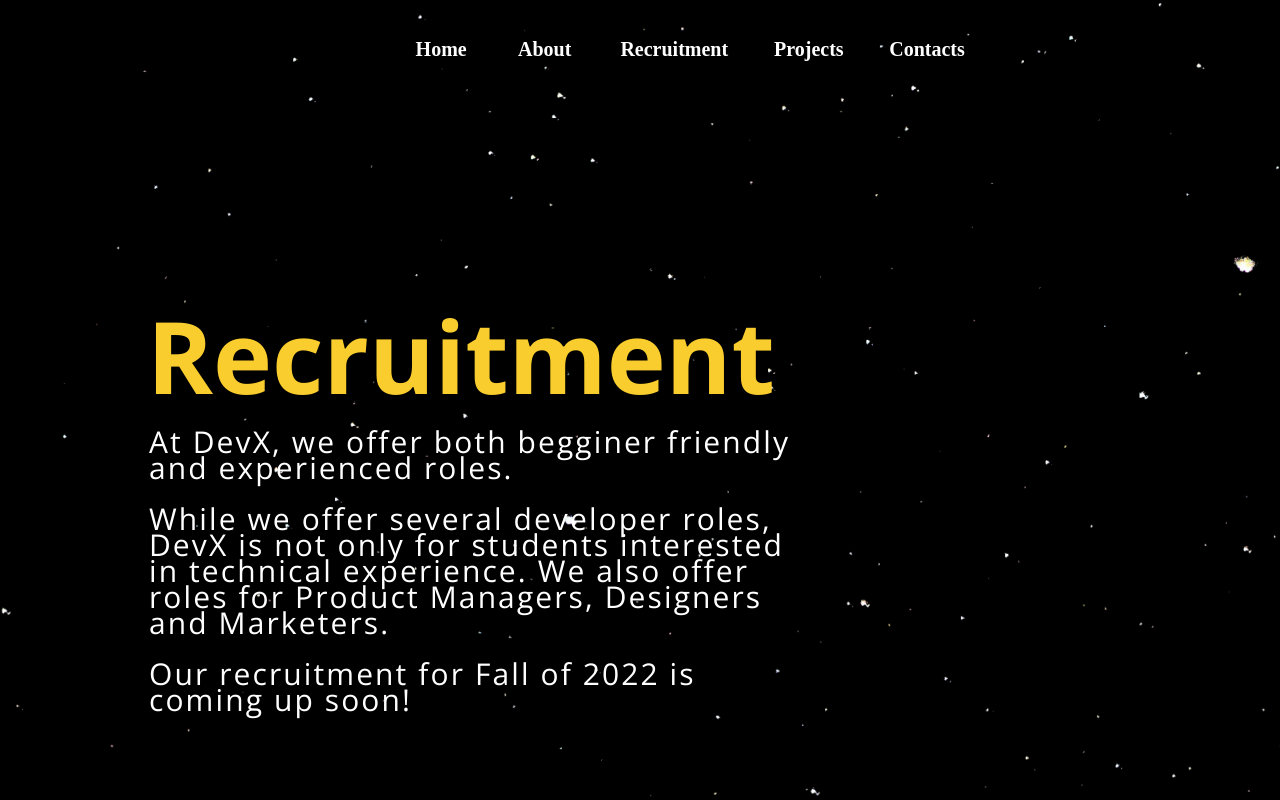
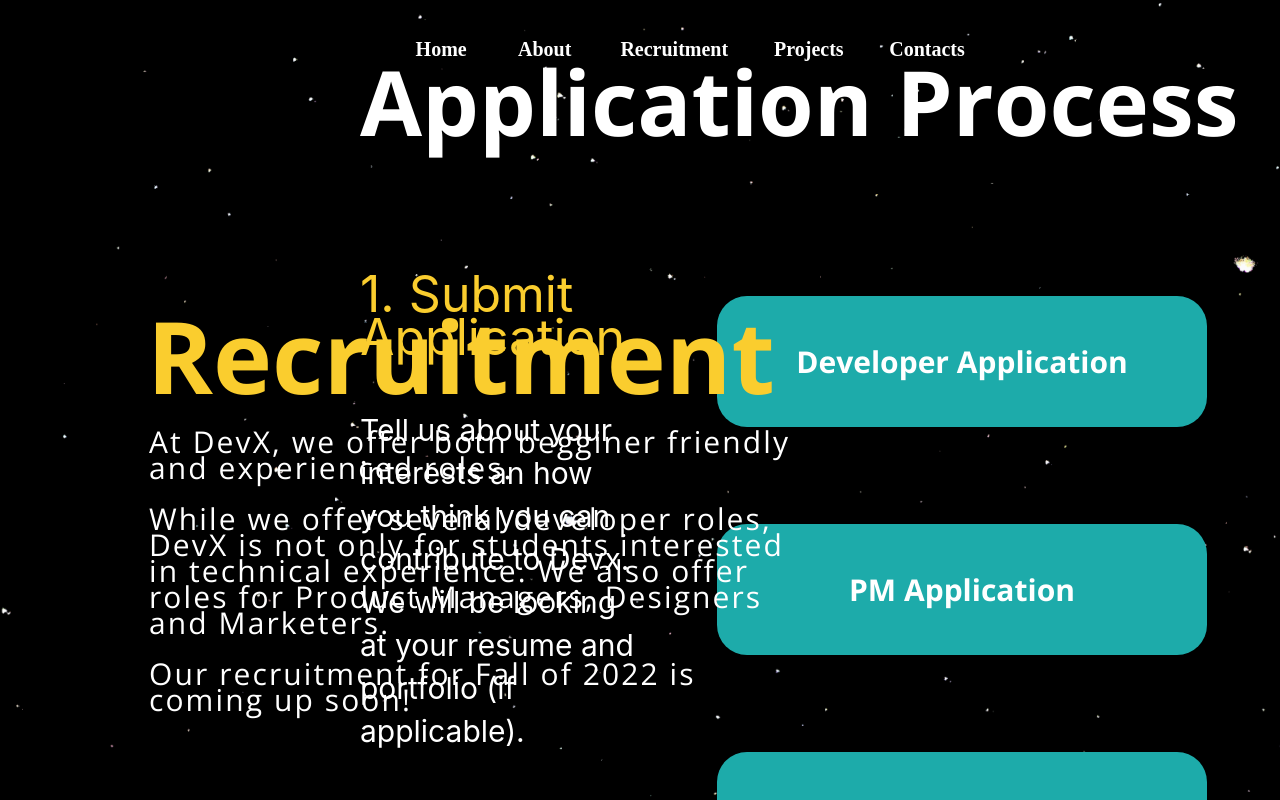
Before and after one commit to twxsha/devx_summer22_interns, a React (Create React App) app: page /recruitment in a window 1280 px wide. Shown: the top 800 px of the page. Built offline with nearby package versions, Linux system fonts and the light colour scheme.

Commit message:
draft for recruitment buttons

```diff
--- /dev/null
+++ b/src/Recruitment.css
@@ -0,0 +1,58 @@
+@import url('https://fonts.googleapis.com/css2?family=Open+Sans:wght@400;700&display=swap');
+
+.recruitment{
+    /*margin-left: 153px;*/
+    text-align: left;
+}
+
+h1{
+    font-size: 90px;
+    font-family: 'Open Sans', sans-serif;
+    font-weight: 700;
+    color: white;
+}
+
+#application-process{
+    font-weight: 400;
+    display: flex;
+}
+
+.fcc-btn{
+    background-color: #1DABAA;
+    color: white;
+    padding-top: 45px;
+    padding-bottom: 45px;
+    text-decoration: none;
+    font-family: 'Open Sans', sans-serif;
+    border-radius: 30px;
+    width: 490px;
+    text-align: center;
+}
+
+.info{
+    line-height: 43px;
+}
+
+.links{
+    display: flex;
+    flex-wrap: wrap;
+    flex-direction: column;
+    font-size: 30px;
+    font-weight: 700;
+    margin: 73px;
+}
+
+a{
+    display: block;
+    margin-bottom: 97px;
+}
+
+.step p{
+    color: #FACD2E;
+    font-size: 50px;
+}
+
+.descrip p{
+    color: white;
+    font-size: 30px;
+}
--- a/src/pages/Recruitment.js
+++ b/src/pages/Recruitment.js
@@ -1,5 +1,6 @@
 import NavBar from "../NavBar";
 import background_image from "../images/background2.png";
+import "../Recruitment.css";
 
 function Recruitment() {
     return (
@@ -48,7 +49,31 @@ function Recruitment() {
           <br></br>While we offer several developer roles, DevX is not only for students interested in technical experience. We also offer roles for Product Managers, Designers and Marketers.
           <br></br><br></br>Our recruitment for Fall of 2022 is coming up soon!</p>
         </div>
+
+
+        <div className="recruitment">
+          <h1>Application Process</h1>
+          <div id="application-process">
+            <div className="info">
+              <div className="step"><p>1. Submit Application</p></div>
+              <div className="descrip"><p>Tell us about your interests an how you think you can contribute to Devx. We will be looking at your resume and portfolio (if applicable).</p></div>
+              <div className="step"><p>2. Demo Day</p></div>
+              <div className="descrip"><p>If you pass the initial screening, you will be invited to our Demo Day in which all teams looking to recruit will present their projects. You can then express interest in your top teams.</p></div>
+              <div className="step"><p>3. Team Interviews</p></div>
+              <div className="descrip"><p>If these teams are interested in you as well, they will reach out to you for an interview.</p></div>
+              <div className="step"><p>4. Final Decision</p></div>
+              <div className="descrip"><p>If all goes well, PMs will send out an email formally inviting you to the team. Welcome!</p></div>
+            </div>
+            <div className="links">
+              <a class="fcc-btn" href="https://www.google.com/">Developer Application</a>
+              <a class="fcc-btn" href="https://www.google.com/">PM Application</a>
+              <a class="fcc-btn" href="https://www.google.com/">Design Application</a>
+              <a class="fcc-btn" href="https://www.google.com/">Marketing Application</a>
+            </div>
+          </div>
       </div>
+      </div>
+
   );
 }
 export default Recruitment;
```
